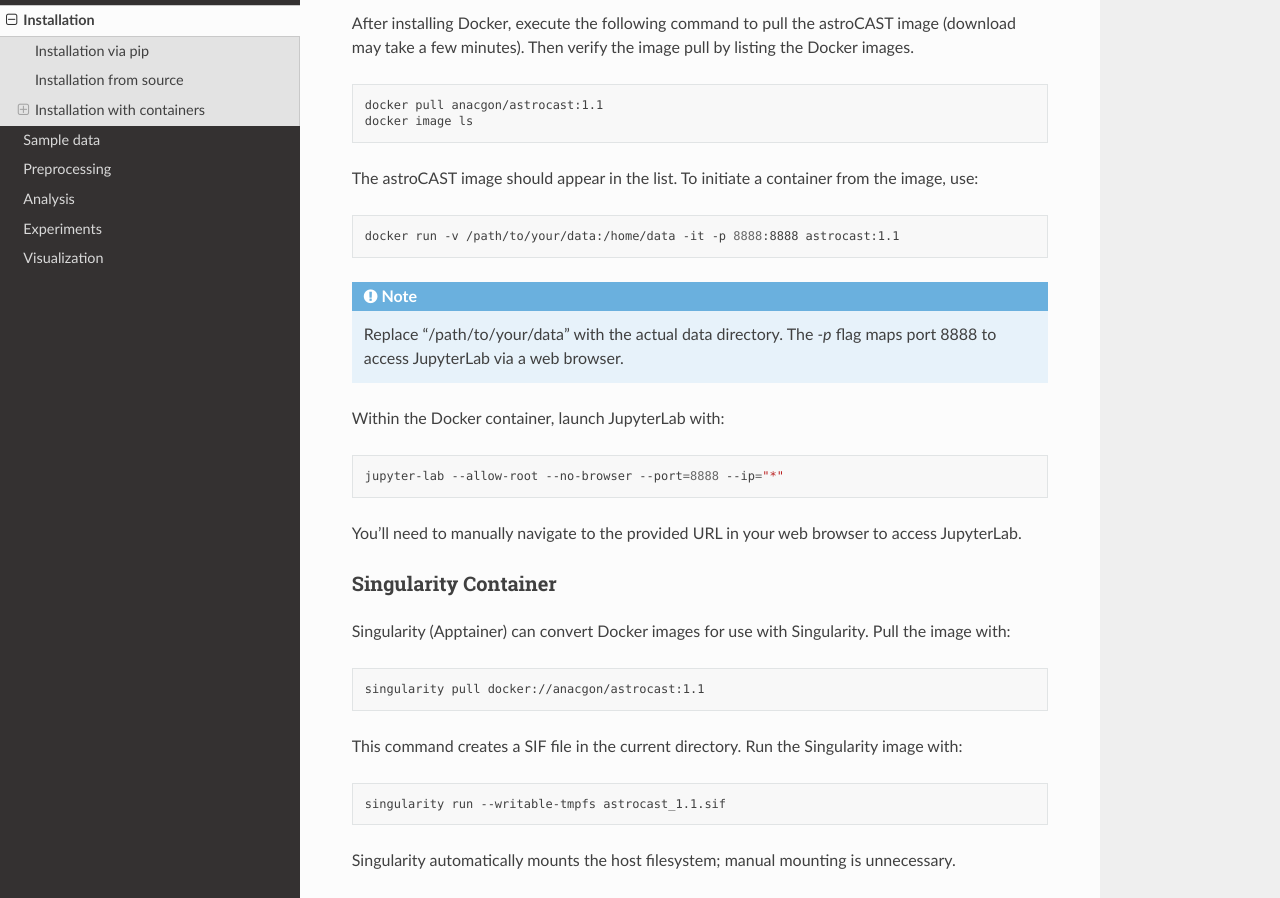
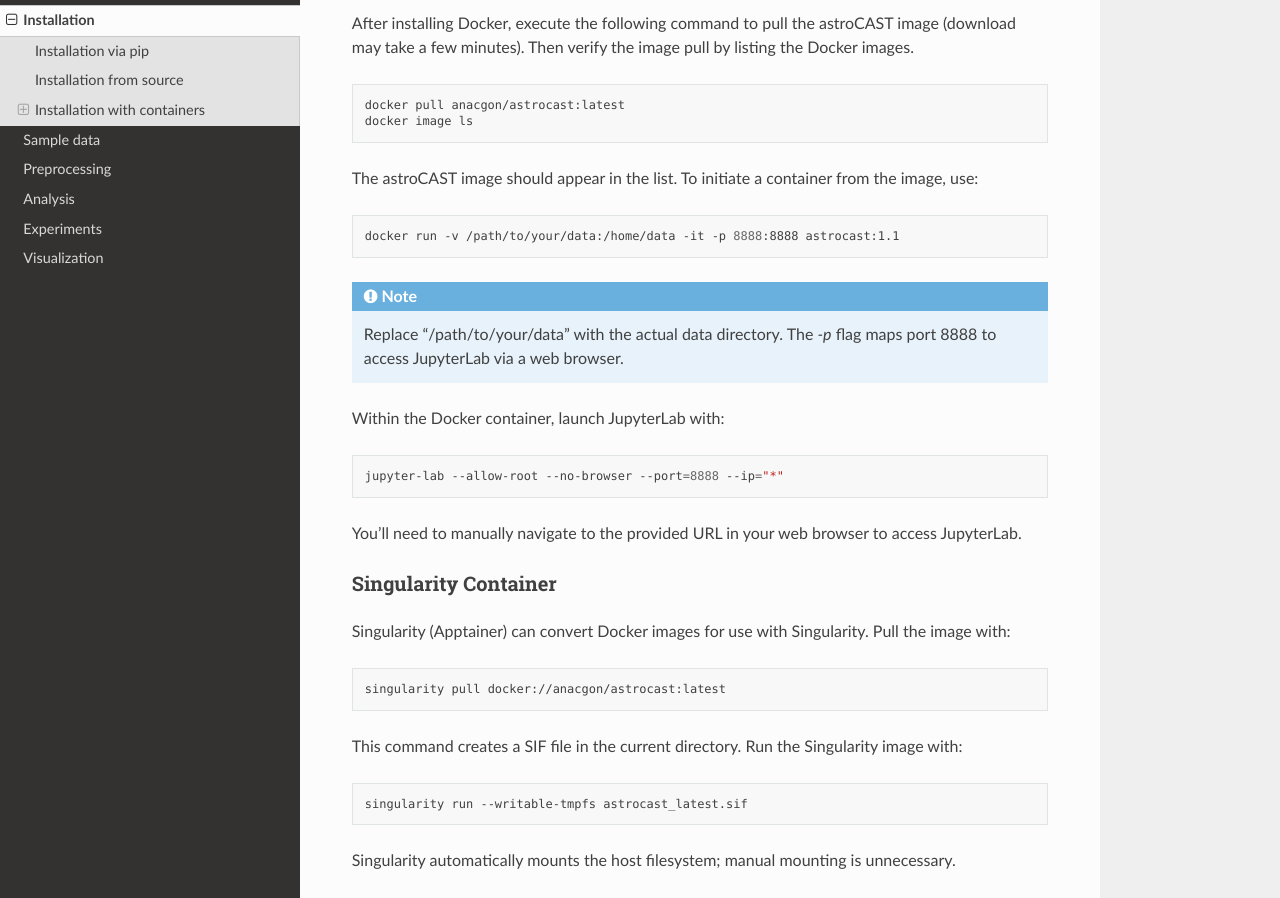
Before and after one commit to janreising/astroCAST, a Sphinx documentation site: the page built from docs/source/installation.rst, in a window 1280 px wide and 1400 px high, scrolled down 1041 px. Shown: the part 162-1060 px from the top of the window. Built offline with Sphinx 7.4.7 and the Read the Docs theme 2.0.0, drawn with Linux system fonts in a browser that asks for light colours; some of the changed text lies outside the part shown.

Commit message:
- update: documentation includes the appropriate version name for docker containers now!

```diff
--- a/docs/source/installation.rst
+++ b/docs/source/installation.rst
@@ -54,7 +54,7 @@
 
 .. code-block:: shell
 
-    docker pull anacgon/astrocast:1.1
+    docker pull anacgon/astrocast:latest
     docker image ls
 
 The astroCAST image should appear in the list. To initiate a container from the image, use:
@@ -82,13 +82,13 @@
 
 .. code-block:: shell
 
-   singularity pull docker://anacgon/astrocast:1.1
+   singularity pull docker://anacgon/astrocast:latest
 
 This command creates a SIF file in the current directory. Run the Singularity image with:
 
 .. code-block:: shell
 
-   singularity run --writable-tmpfs astrocast_1.1.sif
+   singularity run --writable-tmpfs astrocast_latest.sif
 
 Singularity automatically mounts the host filesystem; manual mounting is unnecessary.
 
```
Also changed, not shown: other parts of docs/source/installation.rst (+2 -2 lines).
